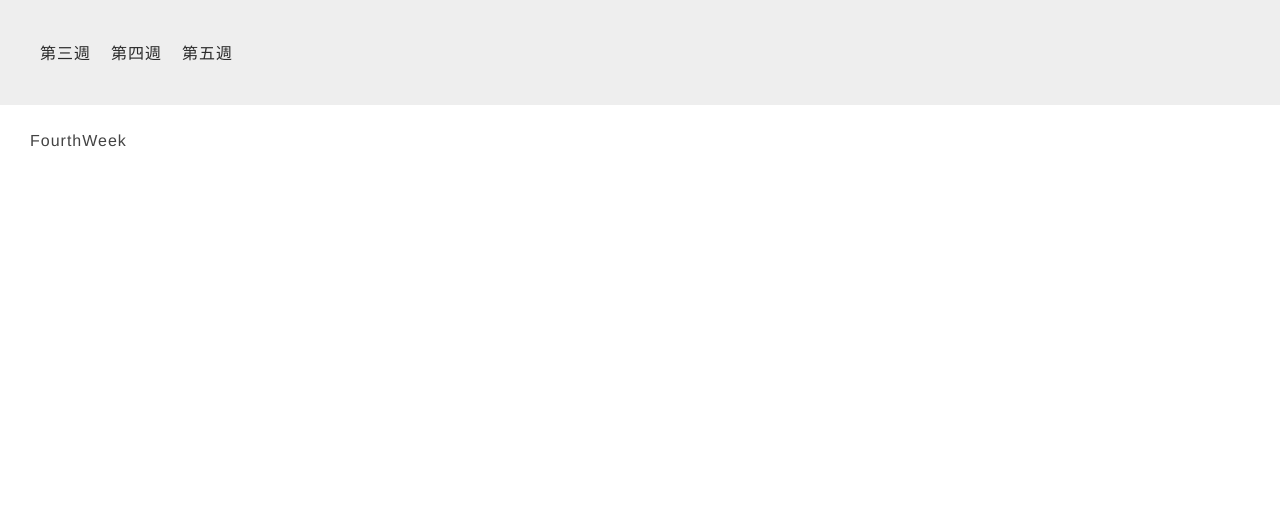
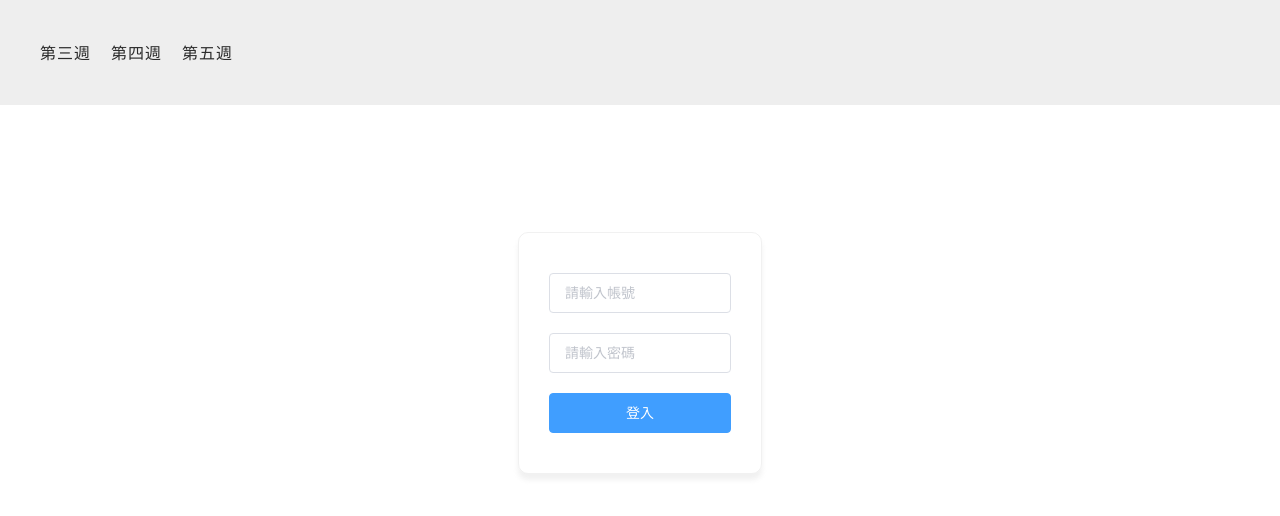
Before and after one commit to notte/HexWork, a Vue app: page /FourthWeek in a window 1280 px wide. Shown: the top 516 px of the page. Built offline with nearby package versions, Linux system fonts and the light colour scheme.

Commit message:
week 4 start

```diff
--- a/src/views/MainMission/FourthWeek.vue
+++ b/src/views/MainMission/FourthWeek.vue
@@ -1,5 +1,11 @@
 <template>
-	<div>FourthWeek</div>
+	<div>
+		<div class="login">
+			<el-input placeholder="請輸入帳號" />
+			<el-input placeholder="請輸入密碼" />
+			<el-button type="primary">登入</el-button>
+		</div>
+	</div>
 </template>
 
 <script lang="ts">
@@ -9,3 +15,22 @@ import { Component } from 'vue-property-decorator';
 @Component
 export default class FourthWeek extends Vue {}
 </script>
+
+<style lang="scss">
+.login {
+	position: relative;
+	left: 50%;
+	transform: translateX(-50%);
+	top: 100px;
+	width: 20%;
+	padding: 30px;
+	border-radius: 10px;
+	box-shadow: 0px 6px 5px 0px #d5d5d554;
+	border: 1px solid #d5d5d554;
+	.el-input,
+	.el-button {
+		width: 100%;
+		margin: 10px 0;
+	}
+}
+</style>
```
